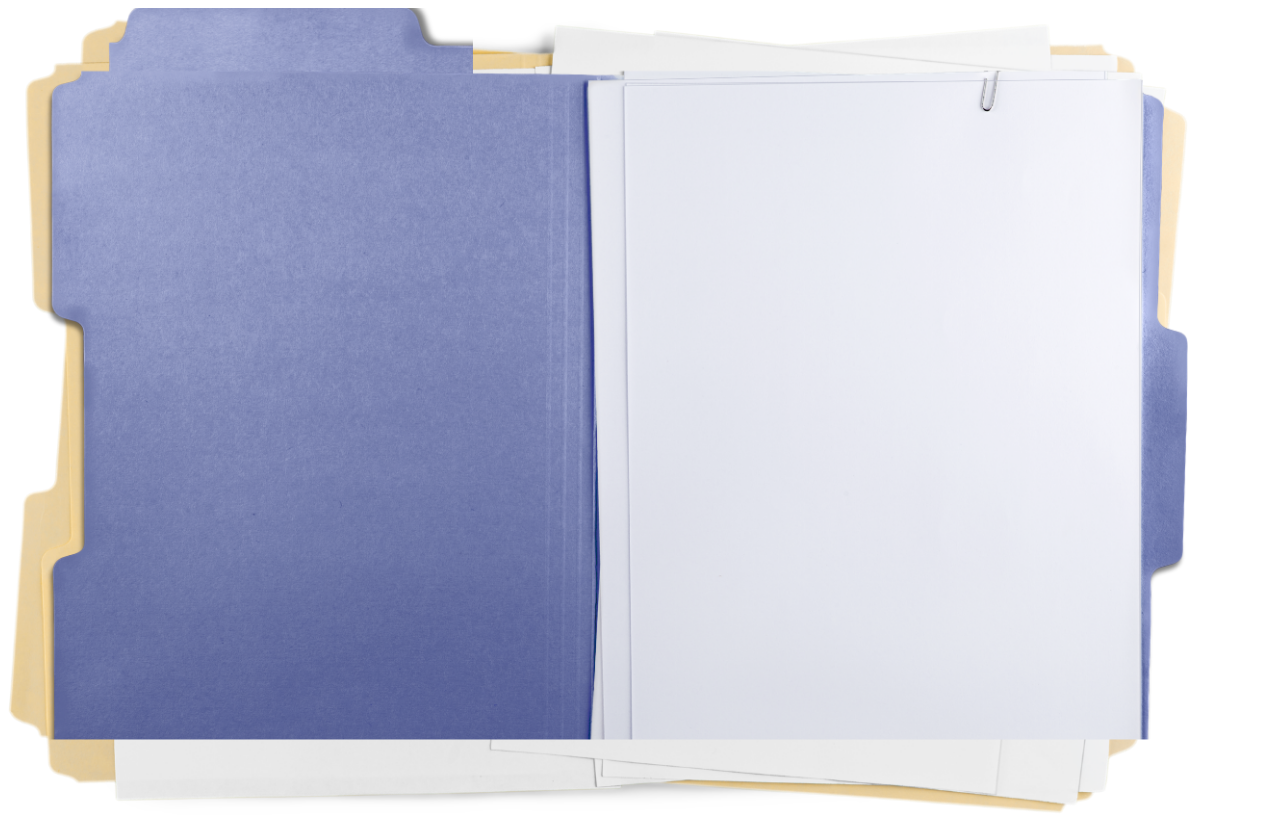
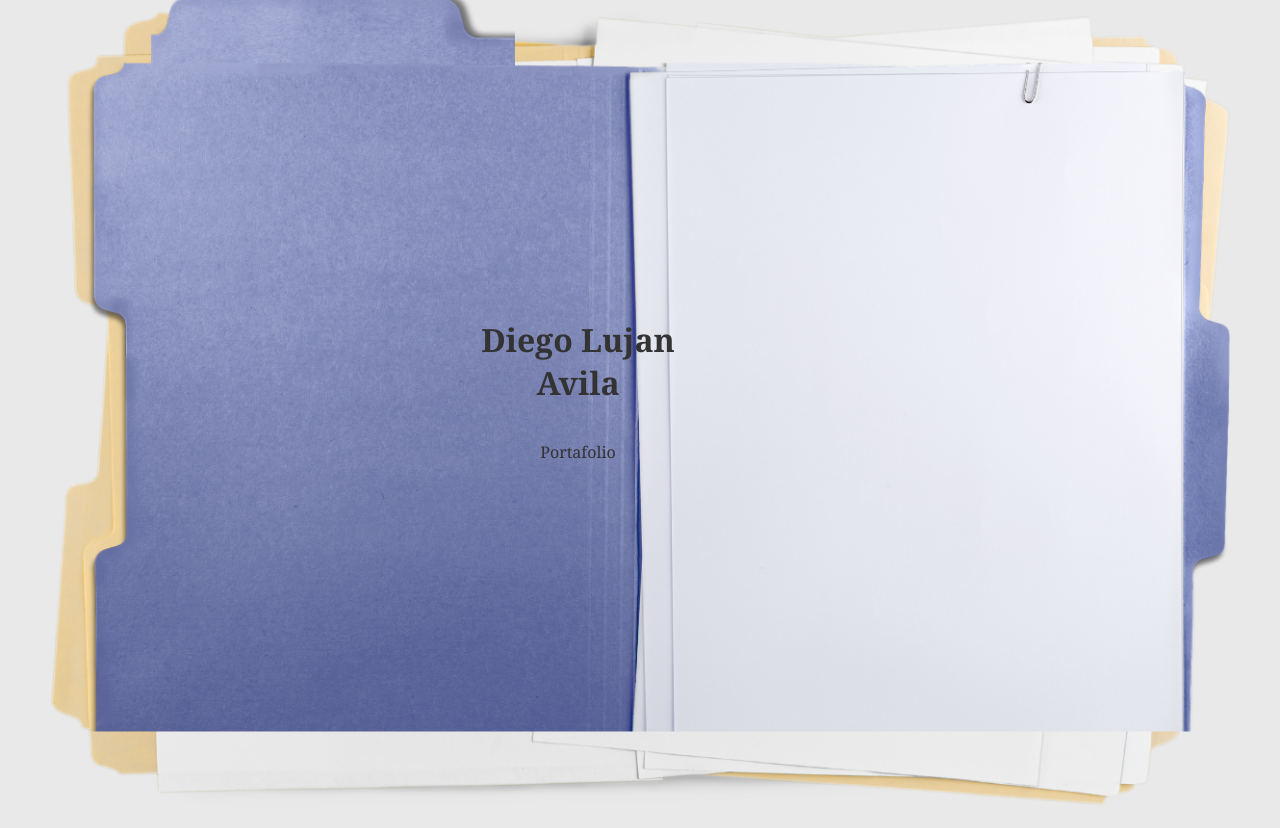
Before and after one commit to tnvdays/Portafolio, a plain HTML site: page index.html in a window 1280 px wide. Drawn offline with Linux system fonts and the light colour scheme.

Commit message:
Modify index.html for Spanish language and styling
Updated HTML structure and added CSS styles for layout.

```diff
--- a/index.html
+++ b/index.html
@@ -1,11 +1,48 @@
 <!DOCTYPE html>
-<html lang="en">
+<html lang="es">
 <head>
-    <meta charset="UTF-8">
-    <meta name="viewport" content="width=device-width, initial-scale=1.0">
-    <title>Portafolio | Diego Lujan Avila</title>
+  <meta charset="UTF-8">
+  <meta name="viewport" content="width=device-width, initial-scale=1.0">
+  <title>Portafolio | Diego Lujan Avila</title>
+  <style>
+    body {
+      margin: 0;
+      min-height: 100vh;
+      display: grid;
+      place-items: center;
+      background: #e9e9e9;
+    }
+    .folder {
+      position: relative;
+      width: min(1180px, 100%);
+    }
+    .folder img {
+      width: 100%;
+      height: auto;
+      display: block;
+    }
+    .papel {
+      position: absolute;
+      left: 34%;
+      top: 19%;
+      width: 21.5%;
+      height: 58%;
+      display: flex;
+      flex-direction: column;
+      justify-content: center;
+      text-align: center;
+      font-family: Georgia, serif;
+      color: #333;
+    }
+  </style>
 </head>
 <body>
-  <img src="Folder.png" alt="Un folder sosteniendo elementos visuales." width="1180">
+  <div class="folder">
+    <img src="folder.png" alt="Un folder sosteniendo elementos visuales.">
+    <div class="papel">
+      <h1>Diego Lujan Avila</h1>
+      <p>Portafolio</p>
+    </div>
+  </div>
 </body>
 </html>
```
